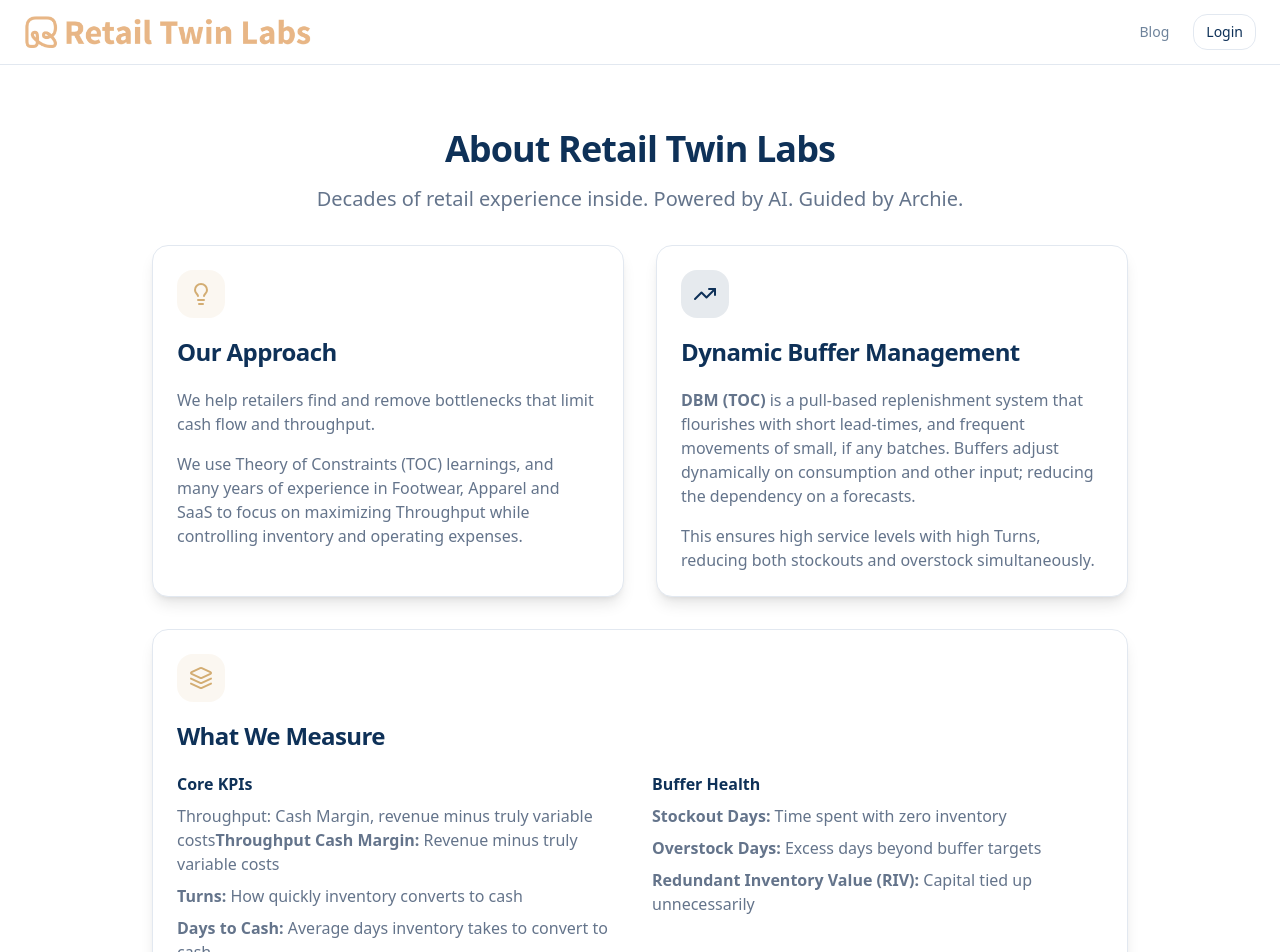
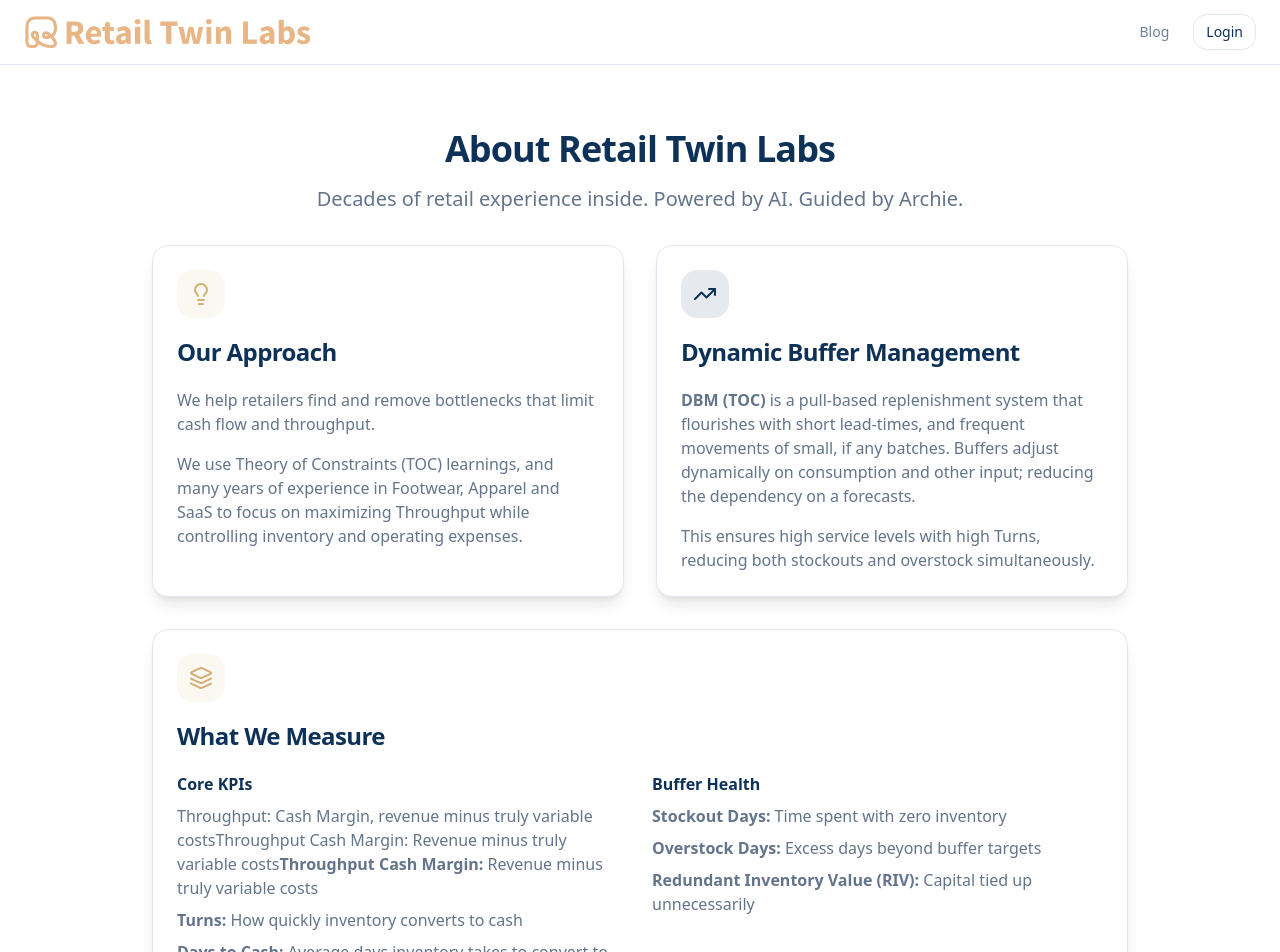
Before and after one commit to retailtwin/retailtwin-cockpit, a React (Vite) app: page /about in a window 1280 px wide. Shown: the top 952 px of the page. Built offline with nearby package versions, Linux system fonts and the light colour scheme; the HTML template or start-up script is replaced by a standard one.

Commit message:
Visual edit in Lovable
Edited UI in Lovable

```diff
--- a/src/pages/About.tsx
+++ b/src/pages/About.tsx
@@ -57,7 +57,7 @@ const About = () => {
                 <div>
                   <h3 className="font-semibold mb-2">Core KPIs</h3>
                   <ul className="space-y-2 text-muted-foreground">
-                    <li>Throughput: Cash Margin, revenue minus truly variable costs<strong>Throughput Cash Margin:</strong> Revenue minus
+                    <li>Throughput: Cash Margin, revenue minus truly variable costsThroughput Cash Margin: Revenue minus truly variable costs<strong>Throughput Cash Margin:</strong> Revenue minus
                       truly variable costs
                     </li>
                     <li>
```
